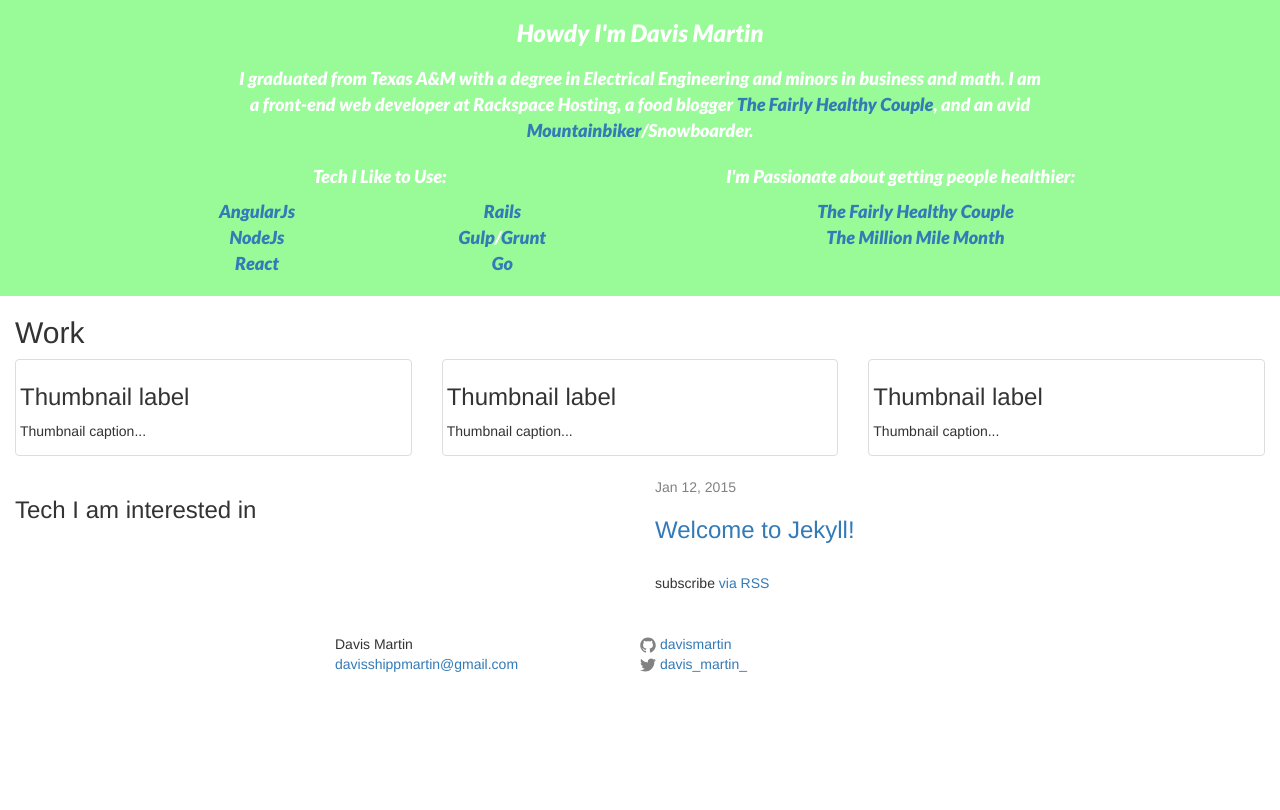
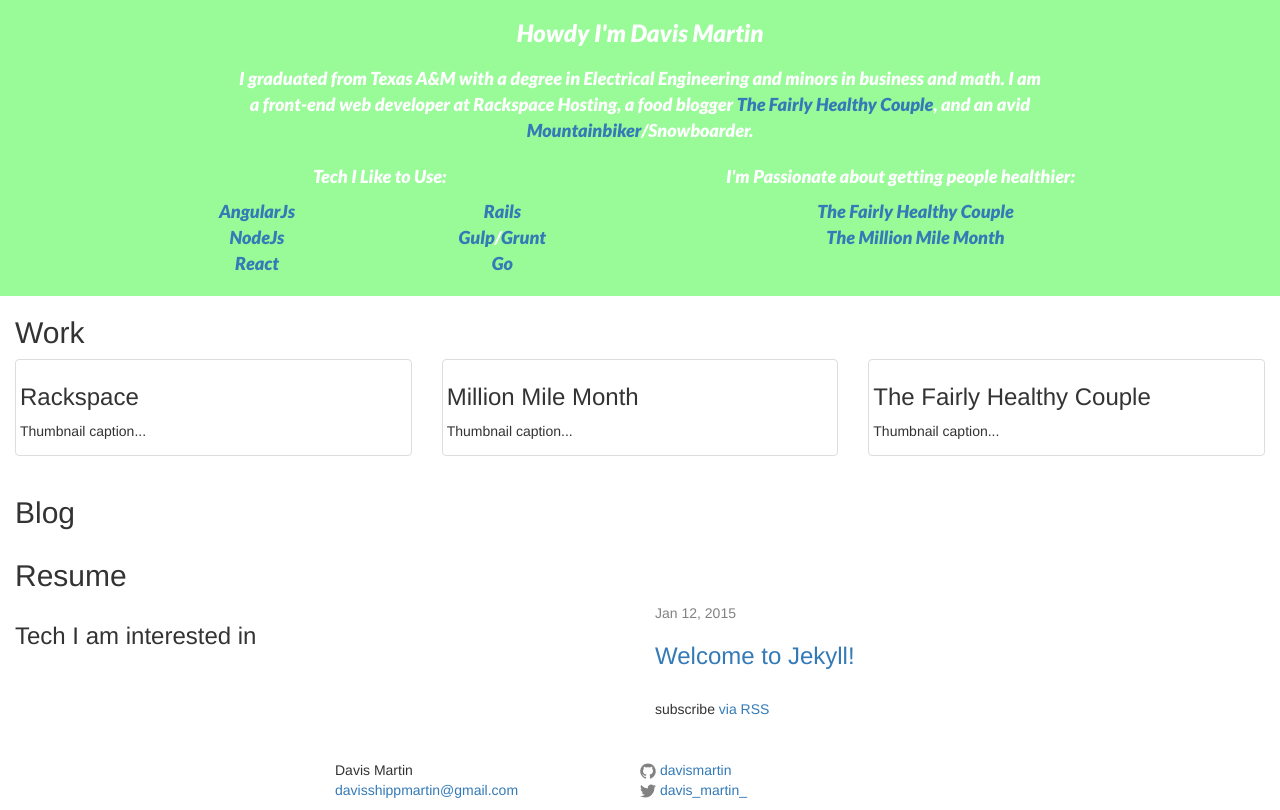
Before and after one commit to davismartin/davismartin.github.io, a Jekyll site: the page built from index.html, in a window 1280 px wide and 1260 px high. Shown: the part 450-1260 px from the top of the window. Built offline with Jekyll 4.4.1, drawn with Linux system fonts in a browser that asks for light colours; nearby versions of some CDN libraries.

Commit message:
design(thumbnail)adds titles to thumbnails and adds blog/resume section

```diff
--- a/index.html
+++ b/index.html
@@ -51,23 +51,33 @@
   <div class="col-md-4 col-xs-12">
     <div class="thumbnail">
       <img data-src="holder.js/300x200" alt="">
-        <h3>Thumbnail label</h3>
+      <h3>Rackspace</h3>
       <p>Thumbnail caption...</p>
     </div>
   </div>
   <div class="col-md-4 col-xs-12">
     <div class="thumbnail">
       <img data-src="holder.js/300x200" alt="">
-        <h3>Thumbnail label</h3>
+      <h3>Million Mile Month</h3>
       <p>Thumbnail caption...</p>
     </div>
   </div>
   <div class="col-md-4 col-xs-12">
     <div class="thumbnail">
       <img data-src="holder.js/300x200" alt="">
-        <h3>Thumbnail label</h3>
+      <h3>The Fairly Healthy Couple</h3>
       <p>Thumbnail caption...</p>
     </div>
+  </div>
+</div>
+<div class="row">
+  <div class="col-xs-12">
+    <h2>Blog</h2>
+  </div>
+</div>
+<div class="row">
+  <div class="col-xs-12">
+    <h2>Resume</h2>
   </div>
 </div>
 <div class="row">
```
Lines whose indentation alone changed are shown as unchanged.
